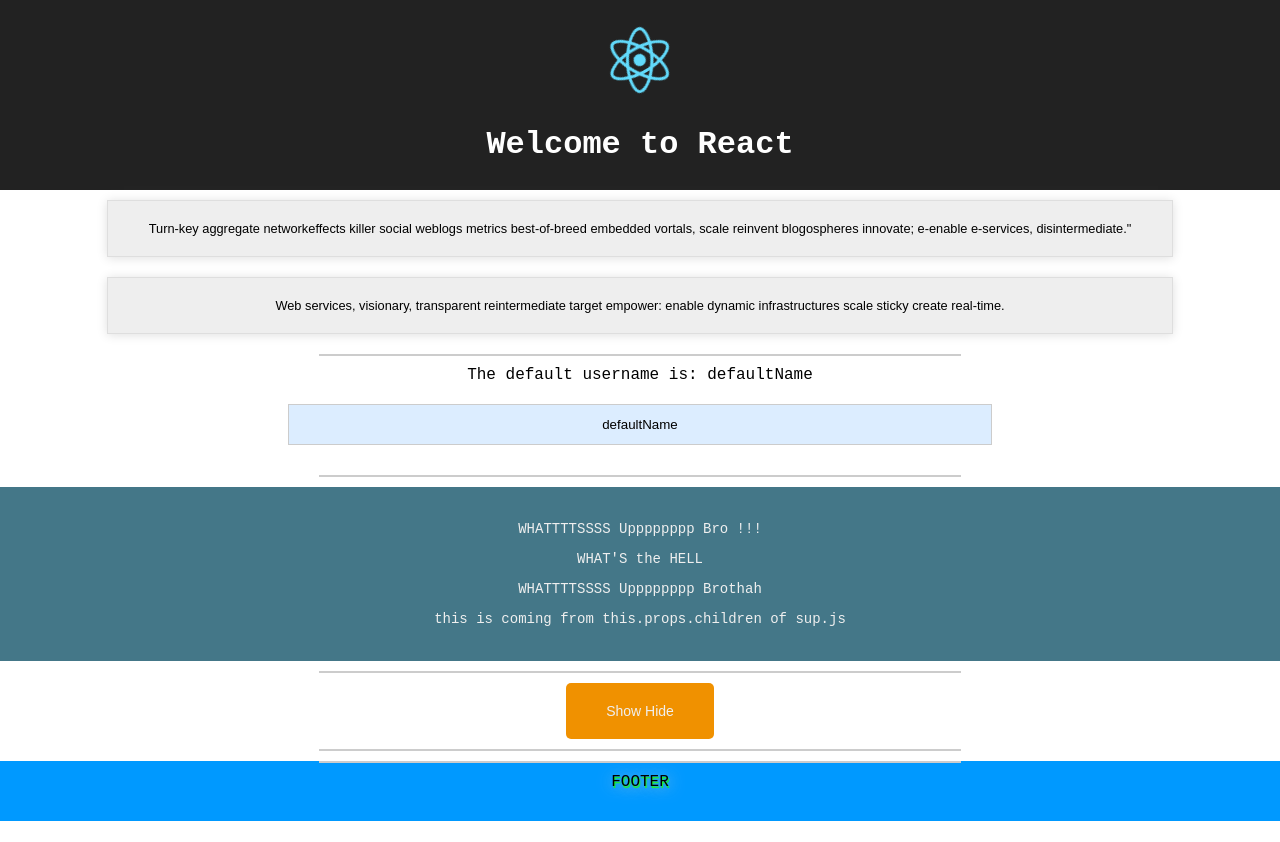
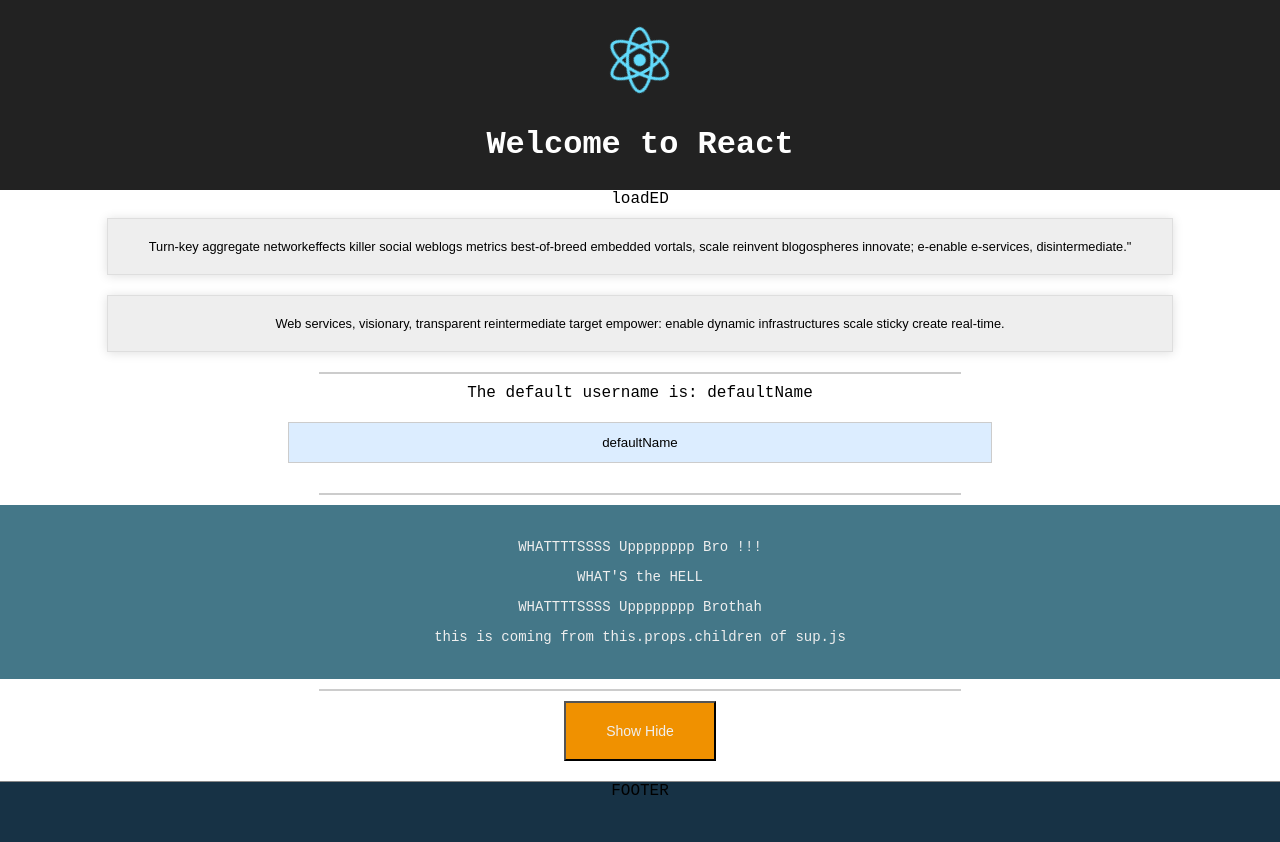
Before and after one commit to ural/react-udemy, a React app: page / in a window 1280 px wide. Before the commit the page ends 821 px from the top, so only its background shows below. Built offline with nearby package versions, Linux system fonts and the light colour scheme.

Commit message:
added custom.css

```diff
--- a/src/App.css
+++ b/src/App.css
@@ -1,3 +1,5 @@
+@import url('./custom.css');
+
 .App {
   text-align: center;
  /* font-family: "Anonymous Pro", sans-serif;*/
@@ -28,18 +30,9 @@
   from { transform: rotate(0deg); }
   to { transform: rotate(360deg); }
 }
-.red {
-  font-size: 2rem;
-  color: #ff2d4c;
-}
-/*
-.red:after {
-  display: block;
-  content: 'WHAT THE .....'
-            }
-*/
-.black {
-  text-shadow: 1px 2px 15px #ccc, 1px 2px 1px #0f0;;
+
+.main-content-wrap {
+
 }
 .Suup-intro {
   font-size: .87rem;
@@ -48,12 +41,10 @@
   bottom: 0;
   width: 100%;
   height: 60px;
-  background: #0099ff;
+  margin: 20px 0 0;
+  background: #173245;
+  border-top: 1px solid #888;
 }
 .footer p {
   margin: 0;
 }
-.ma-btn-lg {
-  border: none;
-  border-radius: 5px;
-}
--- a/src/App.js
+++ b/src/App.js
@@ -81,7 +81,7 @@
 
     if (this.state.showPersons) {
         persons = (
-            <div className="personsHolder">
+            <div className={appStyles.personsHolder}>
               {this.state.persons.map((person, index) => {
                   return <Person
                     clickity={() => this.deletePersonHandler(index)}
@@ -101,17 +101,26 @@
 
     // Dynamic Styles
       let classNames = [];
+
+    classNames.push('loadED');
+
+      window.onload = () => {
+        console.log("load event detected!");
+      };
+
       if (this.state.persons.length || this.state.persons.length === 0) {
-         /*classNames.push('red');*/
-         classNames.push(appStyles.red);
+         classNames.push('red');
+        /* classNames.push(appStyles.red);*/
       }
       if (this.state.persons.length <= 2) {
-          /*classNames.push('black');*/
-          classNames.push(appStyles.black);
+          classNames.push('black');
+          /*classNames.push(appStyles.black);*/
       }
       if (!this.state.showPersons) {
-          classNames.shift();
+          classNames.pop();
       }
+      let classNamesCopy = [...classNames];
+
        // END Dynamic Styles
 
   return (
@@ -122,6 +131,14 @@
           <img src={logo} className={appStyles["App-logo"]} alt="logo" />
           <h1 className={classNames.join(' ')}>Welcome to React</h1>
         </header>
+        {/* END HEADER  */}
+
+        {/* TEST SECTION */}
+        <div className="test-section">
+        {classNamesCopy.join(', ')}
+        </div>
+        {/* end TEST SECTION */}
+        <div className={appStyles["main-content-wrap"]}>
           <UserOutput/>
           <hr/>
         <div className={appStyles["App-intro"]} style={testStyle}>
@@ -133,11 +150,12 @@
           {/* toggle Persons*/}
           { persons }
           {/* END toggle Persons*/}
-          <hr/>
+
+        </div> {/* END main-content-main */}
+
           {/* footer* */}
           <div className={appStyles.footer}>
-              <hr />
-              <p className={appStyles.black}> FOOTER </p>
+              <p className={classNames[2]}> FOOTER </p>
           </div>
       </div>
 
--- /dev/null
+++ b/src/custom.css
@@ -0,0 +1,16 @@
+:global .red {
+  font-size: 2rem;
+  color: #ff2d4c;
+}
+:global .red:after {
+  display: block;
+  content: 'WHAT THE .....'
+}
+:global .black {
+  text-shadow: 1px 2px 15px #ccc, 1px 2px 1px #0f0;;
+}
+
+:global .ma-btn-lg {
+  border: none;
+  border-radius: 5px;
+}
```
